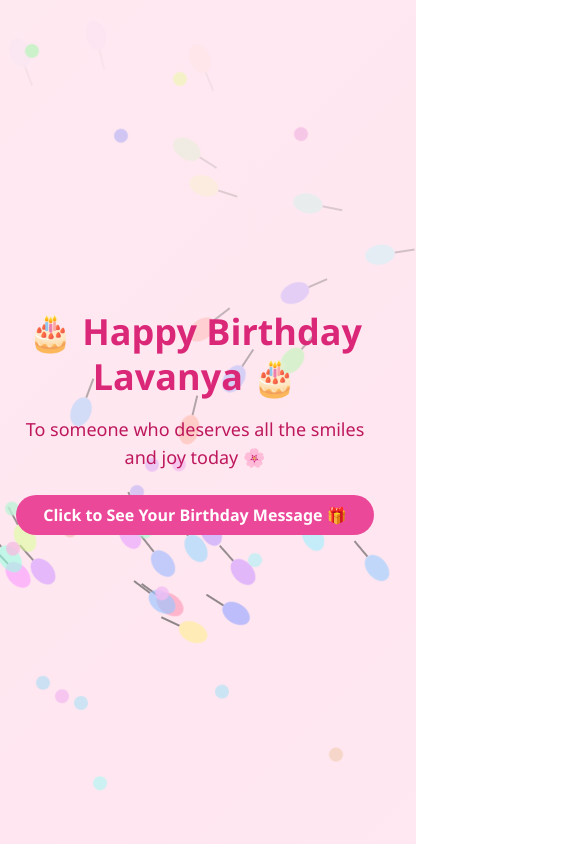
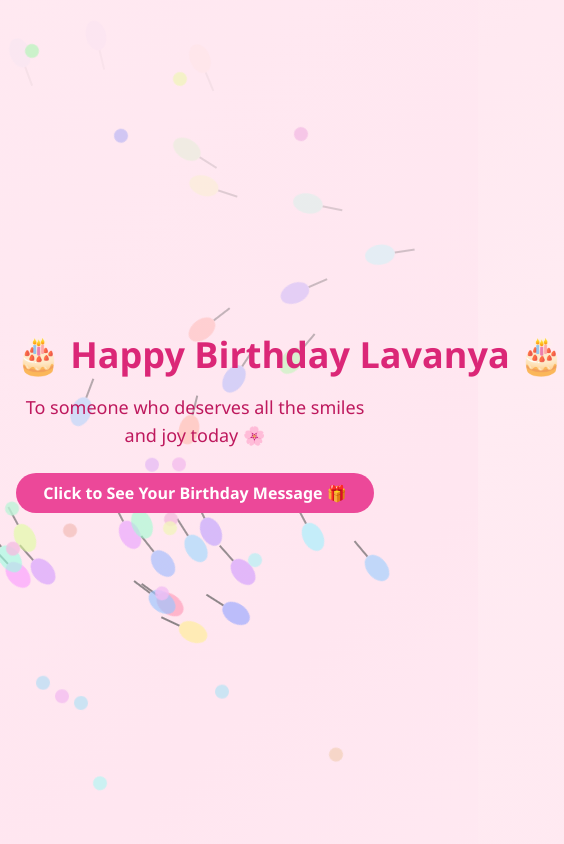
Before and after one commit to Lavanya0216/lav, a plain HTML site: page index.html in a window 390 px wide. Shown: the whole page, 564 px wide, since content can reach past the window. Drawn offline with nearby package versions, Linux system fonts and the light colour scheme.

Commit message:
index.html

```diff
--- a/index.html
+++ b/index.html
@@ -61,12 +61,13 @@
       overflow: hidden;
       border-right: 3px solid #ff69b4;
       animation: blink 0.7s steps(1) infinite;
+      max-width: 100%;
     }
     @keyframes blink {
       50% { border-color: transparent; }
     }
     @media (max-width: 640px) {
-      h1 { font-size: 1.75rem; }
+      h1 { font-size: 2rem; white-space: nowrap; }
       .message { font-size: 1.1rem; line-height: 1.5rem; max-width: 90%; }
       .balloon { width: 20px; height: 30px; }
       .petal { width: 14px; height: 14px; }
@@ -81,7 +82,7 @@
 
   <!-- Content -->
   <div class="z-10 max-w-lg w-full">
-    <h1 class="text-4xl sm:text-5xl font-bold text-pink-600 mb-4 leading-tight">🎂 Happy Birthday Lavanya 🎂</h1>
+    <h1 class="text-4xl sm:text-5xl font-bold text-pink-600 mb-4 leading-tight whitespace-nowrap">🎂 Happy Birthday Lavanya 🎂</h1>
     <p class="text-lg sm:text-xl text-pink-700 mb-6">To someone who deserves all the smiles and joy today 🌸</p>
     <button onclick="showWish()" class="bg-pink-500 hover:bg-pink-600 text-white font-semibold py-2 px-6 rounded-full transition w-full sm:w-auto">
       Click to See Your Birthday Message 🎁
```
